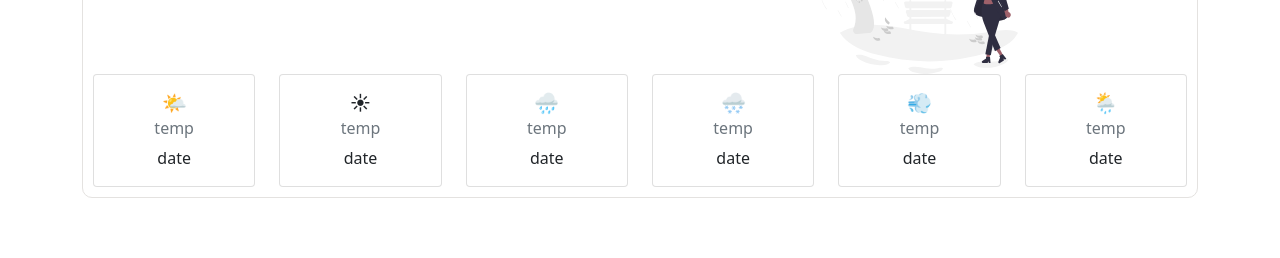
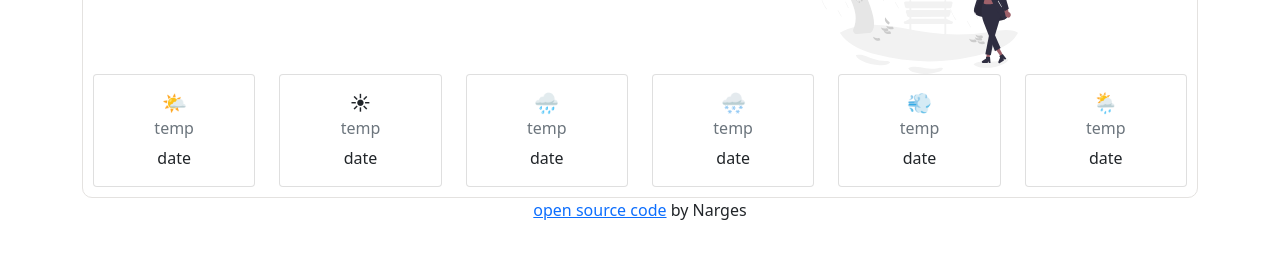
Before and after one commit to nargesazad/weather-app, a plain HTML site: page index.html in a window 1280 px wide. Shown: the part 214-472 px from the top of the page. Drawn offline with nearby package versions, Linux system fonts and the light colour scheme.

Commit message:
add source reference from hithub

```diff
--- a/index.html
+++ b/index.html
@@ -117,7 +117,8 @@
           </div>
         </div>
       </div>
-      </div>
+    </div>
+      <P class="source"><a href="https://github.com/nargesazad/weather-app" target="_blank">open source code</a> by Narges</P>
     </div>
     <script src="src/index.js"></script>
   </body>
--- a/src/styles.css
+++ b/src/styles.css
@@ -9,3 +9,8 @@
   border-radius: 10px;
   border-color: rgb(228, 226, 224);
 }
+
+.source {
+  text-align: center;
+  margin: 0 auto;
+}
```
